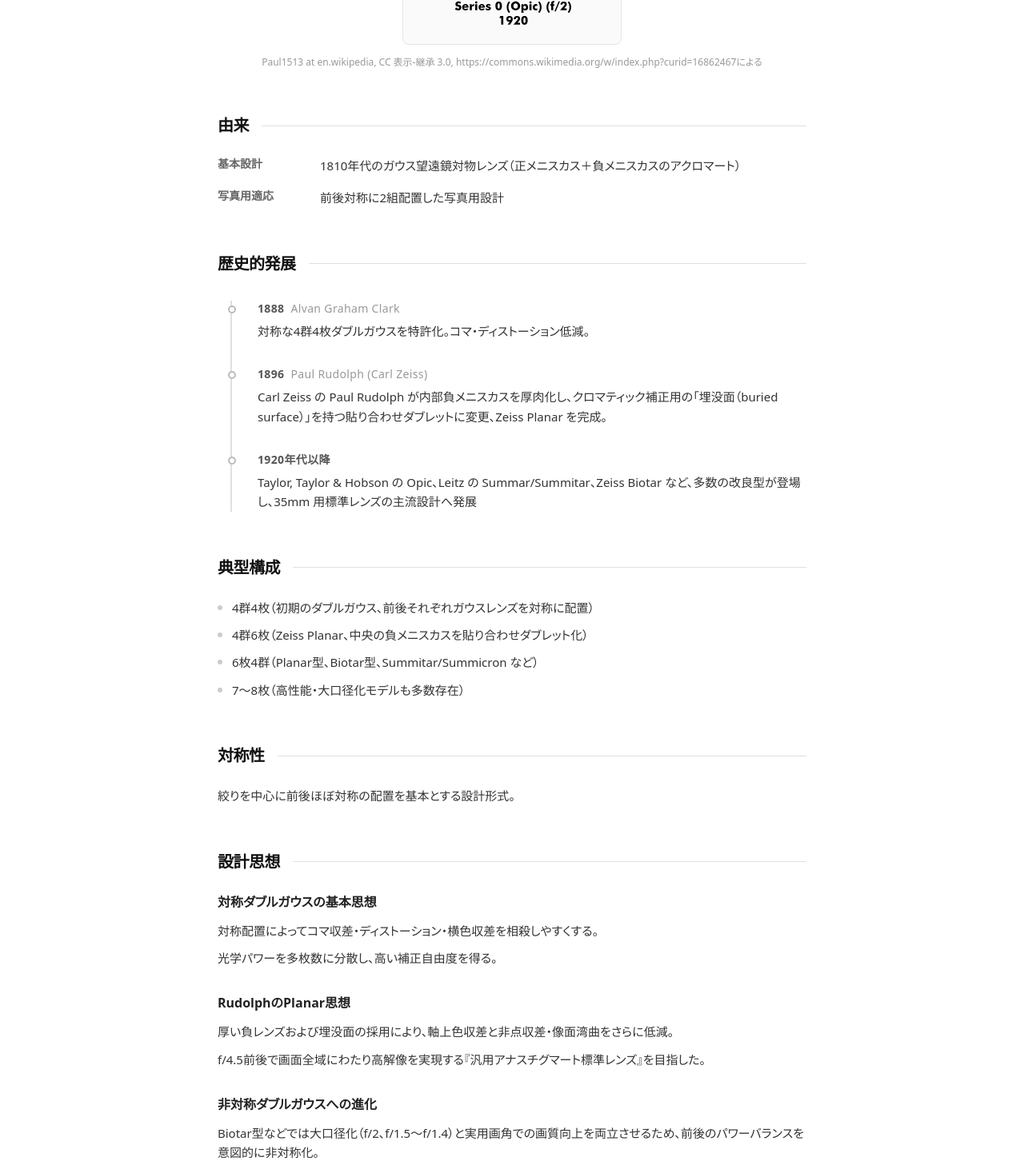
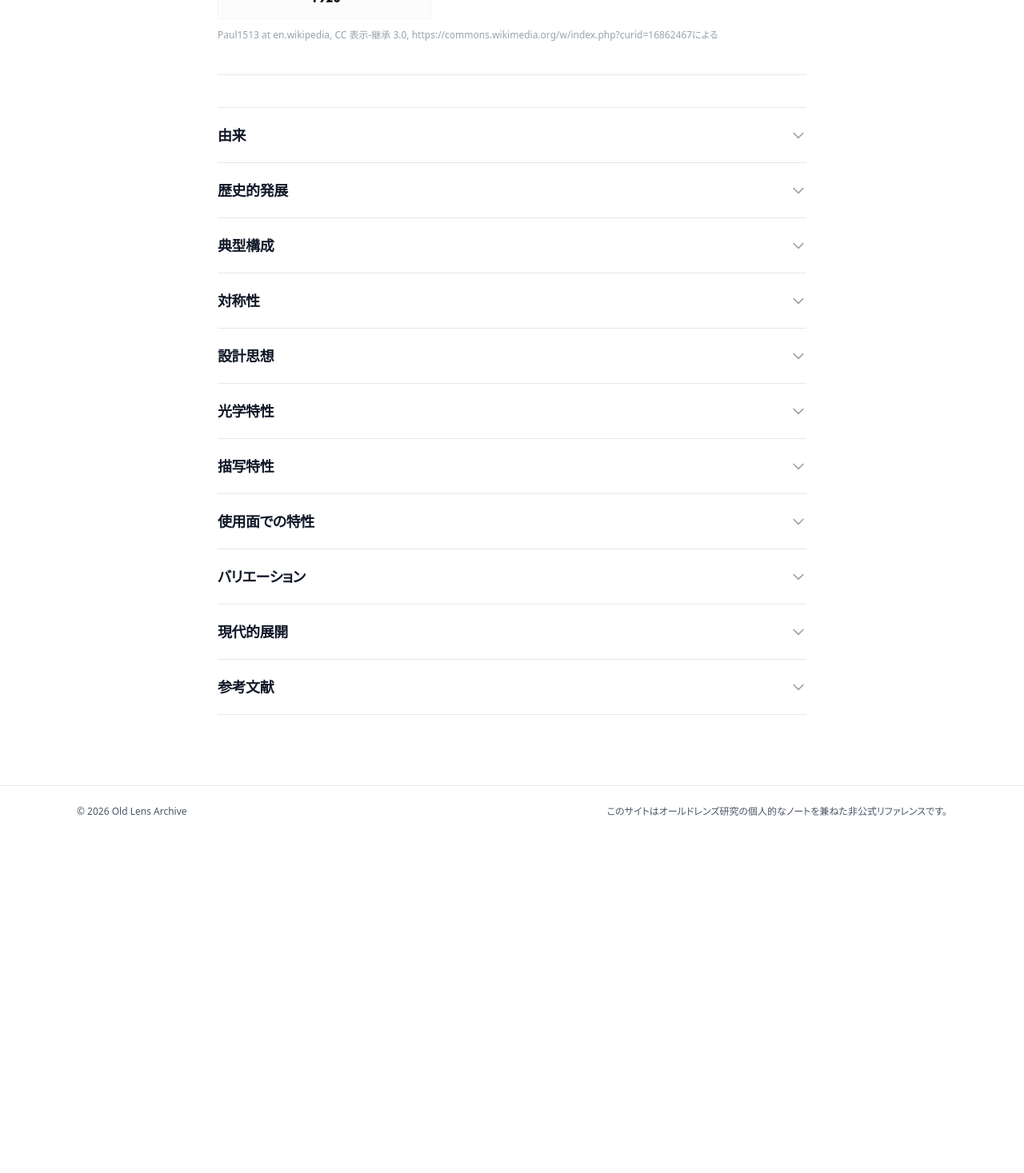
Before and after one commit to bon5o/ui-test, a Next.js app: page /design/double-gauss in a window 1280 px wide. Shown: the part 1060-2527 px from the top of the page at 80% size. After the commit the page ends 2107 px from the top, so only its background shows below. Built offline with nearby package versions, Linux system fonts and the light colour scheme.

Commit message:
feat: add CollapsibleSection component and refactor page layout
Introduce client-side accordion component and refactor layout.

```diff
--- a/app/design/[type]/page.tsx
+++ b/app/design/[type]/page.tsx
@@ -1,7 +1,7 @@
 import { notFound } from "next/navigation";
 import { getDesignById, getAllDesignIds } from "../../../lib/designs";
 import { PageContainer } from "../../../components/ui/PageContainer";
-import { SectionHeading } from "../../../components/ui/SectionHeading";
+import { CollapsibleSection } from "../../../components/ui/CollapsibleSection";
 
 type TextItem = { text: string; citations?: number[] };
 type TextItems = TextItem | TextItem[];
@@ -10,7 +10,7 @@ function renderTextItems(items: TextItems | undefined): React.ReactNode {
   if (!items) return null;
   const arr = Array.isArray(items) ? items : [items];
   return (
-    <ul className="space-y-2.5 text-[15px] leading-relaxed text-[#333]">
+    <ul className="space-y-2 text-[15px] leading-7 text-gray-700">
       {arr.map((item, i) => (
         <li key={i}>{item.text}</li>
       ))}
@@ -51,17 +51,16 @@ function renderOpticalCharacteristics(data: Record<string, unknown> | undefined)
   }
   if (items.length === 0) return null;
   return (
-    <section>
-      <SectionHeading>光学特性</SectionHeading>
-      <div className="mt-6 space-y-6">
+    <CollapsibleSection title="光学特性">
+      <div className="space-y-5">
         {items.map(({ label, content }) => (
           <div key={label}>
-            <h4 className="mb-2 text-sm font-semibold uppercase tracking-wider text-[#666]">{label}</h4>
+            <h4 className="mb-1.5 text-sm font-medium text-gray-500">{label}</h4>
             {content}
           </div>
         ))}
       </div>
-    </section>
+    </CollapsibleSection>
   );
 }
 
@@ -102,20 +101,20 @@ export default async function DesignDetailPage({ params }: PageProps) {
   return (
     <PageContainer className="!max-w-[800px]">
       {/* ── Header ── */}
-      <header className="pb-10 text-center">
-        <h1 className="text-4xl font-bold tracking-tight text-[#111] sm:text-5xl">
+      <header className="pb-8">
+        <h1 className="text-3xl font-bold tracking-tight text-gray-900 sm:text-4xl text-balance">
           {meta.name}
         </h1>
         {meta.english_name && (
-          <p className="mt-3 text-lg tracking-wide text-[#888]">
+          <p className="mt-2 text-base tracking-wide text-gray-400">
             {meta.english_name}
           </p>
         )}
       </header>
 
-      {/* ── Optical Diagram (hero position) ── */}
+      {/* ── Optical Diagram (always visible, near top) ── */}
       {media?.optical_formula && media.optical_formula.length > 0 && (
-        <figure className="mb-14">
+        <figure className="mb-10 border-b border-gray-200 pb-10">
           {media.optical_formula.map((item, i) => (
             <div key={i}>
               {item.src && (
@@ -123,15 +122,15 @@ export default async function DesignDetailPage({ params }: PageProps) {
                 <img
                   src={item.src}
                   alt={item.caption ?? "Optical diagram"}
-                  className="mx-auto max-w-full rounded-lg border border-[#e5e5e5] bg-[#fafafa] p-4"
+                  className="max-w-full rounded border border-gray-100 bg-gray-50/50 p-3"
                 />
               )}
-              <figcaption className="mt-3 space-y-0.5 text-center">
+              <figcaption className="mt-2.5 space-y-0.5">
                 {item.caption && (
-                  <p className="text-xs leading-relaxed text-[#999]">{item.caption}</p>
+                  <p className="text-xs leading-relaxed text-gray-400">{item.caption}</p>
                 )}
                 {(item.elements || item.groups) && (
-                  <p className="text-xs font-medium text-[#666]">
+                  <p className="text-xs font-medium text-gray-500">
                     {item.elements}枚{item.groups ? ` / ${item.groups}群` : ""}
                   </p>
                 )}
@@ -141,94 +140,88 @@ export default async function DesignDetailPage({ params }: PageProps) {
         </figure>
       )}
 
-      {/* ── Content sections ── */}
-      <div className="space-y-14">
+      {/* ── Collapsible content sections ── */}
+      <div className="divide-y divide-gray-200 border-t border-gray-200">
 
         {/* Origin */}
         {meta.origin && (
-          <section>
-            <SectionHeading>由来</SectionHeading>
-            <dl className="mt-6 space-y-4 text-[15px] leading-relaxed">
+          <CollapsibleSection title="由来">
+            <dl className="space-y-4 text-[15px] leading-7">
               {meta.origin.base_design && (
                 <div className="grid grid-cols-[7rem_1fr] gap-4">
-                  <dt className="text-sm font-semibold text-[#666]">基本設計</dt>
-                  <dd className="text-[#333]">{meta.origin.base_design}</dd>
+                  <dt className="text-sm font-medium text-gray-500">基本設計</dt>
+                  <dd className="text-gray-700">{meta.origin.base_design}</dd>
                 </div>
               )}
               {meta.origin.photographic_adaptation && (
                 <div className="grid grid-cols-[7rem_1fr] gap-4">
-                  <dt className="text-sm font-semibold text-[#666]">写真用適応</dt>
-                  <dd className="text-[#333]">{meta.origin.photographic_adaptation}</dd>
+                  <dt className="text-sm font-medium text-gray-500">写真用適応</dt>
+                  <dd className="text-gray-700">{meta.origin.photographic_adaptation}</dd>
                 </div>
               )}
             </dl>
-          </section>
+          </CollapsibleSection>
         )}
 
         {/* Historical Development — Timeline */}
         {meta.historical_development && meta.historical_development.length > 0 && (
-          <section>
-            <SectionHeading>歴史的発展</SectionHeading>
-            <div className="relative mt-8 ml-4 border-l-2 border-[#e0e0e0] pl-8">
+          <CollapsibleSection title="歴史的発展">
+            <div className="relative ml-3 border-l border-gray-200 pl-7">
               {meta.historical_development.map((item, i) => (
-                <div key={i} className="relative pb-8 last:pb-0">
-                  {/* Timeline dot */}
-                  <span className="absolute -left-[calc(2rem+5px)] top-1.5 h-2.5 w-2.5 rounded-full border-2 border-[#bbb] bg-white" />
-                  <p className="text-sm font-semibold tracking-wide text-[#555]">
+                <div key={i} className="relative pb-7 last:pb-0">
+                  <span className="absolute -left-[calc(1.75rem+3.5px)] top-1.5 h-[7px] w-[7px] rounded-full border-[1.5px] border-gray-300 bg-white" />
+                  <p className="text-sm font-medium text-gray-900">
                     {item.year ?? item.period}
                     {item.designer && (
-                      <span className="ml-2 font-normal text-[#999]">{item.designer}</span>
+                      <span className="ml-2 font-normal text-gray-400">{item.designer}</span>
                     )}
                   </p>
-                  <p className="mt-1.5 text-[15px] leading-relaxed text-[#333]">
+                  <p className="mt-1 text-[15px] leading-7 text-gray-700">
                     {item.description}
                   </p>
                 </div>
               ))}
             </div>
-          </section>
+          </CollapsibleSection>
         )}
 
         {/* Typical Configurations */}
         {basic_structure?.typical_configurations &&
           basic_structure.typical_configurations.length > 0 && (
-            <section>
-              <SectionHeading>典型構成</SectionHeading>
-              <ul className="mt-6 space-y-2.5 text-[15px] leading-relaxed text-[#333]">
+            <CollapsibleSection title="典型構成">
+              <ul className="space-y-2 text-[15px] leading-7 text-gray-700">
                 {basic_structure.typical_configurations.map((config, i) => (
                   <li key={i} className="flex gap-3">
-                    <span className="mt-[0.6em] h-1.5 w-1.5 shrink-0 rounded-full bg-[#ccc]" />
+                    <span className="mt-[0.65em] h-1 w-1 shrink-0 rounded-full bg-gray-300" />
                     <span>{config}</span>
                   </li>
                 ))}
               </ul>
-            </section>
+            </CollapsibleSection>
           )}
 
         {/* Symmetry */}
         {basic_structure?.symmetry && (
-          <section>
-            <SectionHeading>対称性</SectionHeading>
-            <p className="mt-6 text-[15px] leading-relaxed text-[#333]">
+          <CollapsibleSection title="対称性">
+            <p className="text-[15px] leading-7 text-gray-700">
               {basic_structure.symmetry.text}
             </p>
-          </section>
+          </CollapsibleSection>
         )}
 
         {/* Design Philosophy */}
         {basic_structure?.design_philosophy &&
           basic_structure.design_philosophy.length > 0 && (
-            <section>
-              <SectionHeading>設計思想</SectionHeading>
-              <div className="mt-6 space-y-8">
+            <CollapsibleSection title="設計思想">
+              <div className="space-y-6">
                 {basic_structure.design_philosophy.map((item, i) => (
                   <div key={i}>
-                    <h4 className="mb-3 text-base font-semibold text-[#222]">{item.section}</h4>
+                    <h4 className="mb-2 text-sm font-semibold text-gray-900">{item.section}</h4>
                     {renderTextItems(item.points)}
                   </div>
                 ))}
               </div>
-            </section>
+            </CollapsibleSection>
           )}
 
         {/* Optical Characteristics */}
@@ -236,9 +229,8 @@ export default async function DesignDetailPage({ params }: PageProps) {
 
         {/* Rendering Character */}
         {rendering_character && (
-          <section>
-            <SectionHeading>描写特性</SectionHeading>
-            <div className="mt-6 space-y-6">
+          <CollapsibleSection title="描写特性">
+            <div className="space-y-5">
               {Object.entries(rendering_character).map(([key, value]) => {
                 const labelMap: Record<string, string> = {
                   bokeh: "ボケ",
@@ -248,7 +240,7 @@ export default async function DesignDetailPage({ params }: PageProps) {
                 };
                 return (
                   <div key={key}>
-                    <h4 className="mb-2 text-sm font-semibold uppercase tracking-wider text-[#666]">
+                    <h4 className="mb-1.5 text-sm font-medium text-gray-500">
                       {labelMap[key] ?? key}
                     </h4>
                     {renderTextItems(value)}
@@ -256,14 +248,13 @@ export default async function DesignDetailPage({ params }: PageProps) {
                 );
               })}
             </div>
-          </section>
+          </CollapsibleSection>
         )}
 
         {/* Operational Characteristics */}
         {operational_characteristics && (
-          <section>
-            <SectionHeading>使用面での特性</SectionHeading>
-            <div className="mt-6 space-y-6">
+          <CollapsibleSection title="使用面での特性">
+            <div className="space-y-5">
               {Object.entries(operational_characteristics).map(([key, value]) => {
                 const labelMap: Record<string, string> = {
                   size_and_weight: "サイズ・重量",
@@ -272,7 +263,7 @@ export default async function DesignDetailPage({ params }: PageProps) {
                 };
                 return (
                   <div key={key}>
-                    <h4 className="mb-2 text-sm font-semibold uppercase tracking-wider text-[#666]">
+                    <h4 className="mb-1.5 text-sm font-medium text-gray-500">
                       {labelMap[key] ?? key}
                     </h4>
                     {renderTextItems(value)}
@@ -280,29 +271,27 @@ export default async function DesignDetailPage({ params }: PageProps) {
                 );
               })}
             </div>
-          </section>
+          </CollapsibleSection>
         )}
 
         {/* Variants */}
         {variants && variants.length > 0 && (
-          <section>
-            <SectionHeading>バリエーション</SectionHeading>
-            <div className="mt-6 space-y-6">
+          <CollapsibleSection title="バリエーション">
+            <div className="space-y-5">
               {variants.map((v, i) => (
-                <div key={i} className="rounded-lg border border-[#e8e8e8] bg-[#fcfcfc] px-6 py-5">
-                  <h4 className="mb-3 text-base font-semibold text-[#222]">{v.name}</h4>
+                <div key={i}>
+                  <h4 className="mb-2 text-sm font-semibold text-gray-900">{v.name}</h4>
                   {renderTextItems(v.description)}
                 </div>
               ))}
             </div>
-          </section>
+          </CollapsibleSection>
         )}
 
         {/* Modern Evolution */}
         {modern_evolution && (
-          <section>
-            <SectionHeading>現代的展開</SectionHeading>
-            <div className="mt-6 space-y-6">
+          <CollapsibleSection title="現代的展開">
+            <div className="space-y-5">
               {Object.entries(modern_evolution).map(([key, value]) => {
                 const labelMap: Record<string, string> = {
                   digital_optimization: "デジタル最適化",
@@ -310,7 +299,7 @@ export default async function DesignDetailPage({ params }: PageProps) {
                 };
                 return (
                   <div key={key}>
-                    <h4 className="mb-2 text-sm font-semibold uppercase tracking-wider text-[#666]">
+                    <h4 className="mb-1.5 text-sm font-medium text-gray-500">
                       {labelMap[key] ?? key}
                     </h4>
                     {renderTextItems(value)}
@@ -318,41 +307,39 @@ export default async function DesignDetailPage({ params }: PageProps) {
                 );
               })}
             </div>
-          </section>
+          </CollapsibleSection>
         )}
 
         {/* References */}
         {references && references.length > 0 && (
-          <section>
-            <SectionHeading>参考文献</SectionHeading>
-            <ol className="mt-6 space-y-3 text-sm leading-relaxed">
+          <CollapsibleSection title="参考文献">
+            <ol className="space-y-2.5 text-sm leading-relaxed">
               {references.map((ref) => (
-                <li key={ref.id} className="flex gap-3 text-[#444]">
-                  <span className="shrink-0 font-mono text-xs text-[#aaa]">[{ref.id}]</span>
+                <li key={ref.id} className="flex gap-3 text-gray-600">
+                  <span className="shrink-0 font-mono text-xs text-gray-300">[{ref.id}]</span>
                   <span>
                     {ref.url ? (
                       <a
                         href={ref.url}
                         target="_blank"
                         rel="noopener noreferrer"
-                        className="text-[#2563eb] underline decoration-[#2563eb]/30 underline-offset-2 transition-colors hover:decoration-[#2563eb]"
+                        className="text-gray-700 underline decoration-gray-300 underline-offset-2 transition-colors hover:text-gray-900 hover:decoration-gray-500"
                       >
                         {ref.title}
                       </a>
                     ) : (
-                      <span className="text-[#222]">{ref.title}</span>
+                      <span className="text-gray-700">{ref.title}</span>
                     )}
-                    <span className="ml-1 text-[#999]"> &mdash; {ref.author_or_source}</span>
+                    <span className="ml-1 text-gray-400"> &mdash; {ref.author_or_source}</span>
                   </span>
                 </li>
               ))}
             </ol>
-          </section>
+          </CollapsibleSection>
         )}
       </div>
 
-      {/* Bottom spacer */}
-      <div className="h-16" />
+      <div className="h-12" />
     </PageContainer>
   );
 }
--- /dev/null
+++ b/components/ui/CollapsibleSection.tsx
@@ -0,0 +1,74 @@
+"use client";
+
+import { useState, useRef, useEffect, type ReactNode } from "react";
+
+interface CollapsibleSectionProps {
+  title: string;
+  children: ReactNode;
+  defaultOpen?: boolean;
+}
+
+export function CollapsibleSection({
+  title,
+  children,
+  defaultOpen = false,
+}: CollapsibleSectionProps) {
+  const [isOpen, setIsOpen] = useState(defaultOpen);
+  const contentRef = useRef<HTMLDivElement>(null);
+  const [height, setHeight] = useState<number | undefined>(
+    defaultOpen ? undefined : 0
+  );
+
+  useEffect(() => {
+    if (!contentRef.current) return;
+    if (isOpen) {
+      setHeight(contentRef.current.scrollHeight);
+      const timer = setTimeout(() => setHeight(undefined), 300);
+      return () => clearTimeout(timer);
+    } else {
+      setHeight(contentRef.current.scrollHeight);
+      requestAnimationFrame(() => {
+        requestAnimationFrame(() => setHeight(0));
+      });
+    }
+  }, [isOpen]);
+
+  return (
+    <section className="border-b border-gray-200">
+      <button
+        type="button"
+        onClick={() => setIsOpen((prev) => !prev)}
+        className="flex w-full cursor-pointer items-center justify-between py-5 text-left transition-colors hover:bg-gray-50/60"
+        aria-expanded={isOpen}
+      >
+        <h2 className="text-lg font-semibold tracking-tight text-gray-900">
+          {title}
+        </h2>
+        <svg
+          className={`h-5 w-5 shrink-0 text-gray-400 transition-transform duration-300 ${
+            isOpen ? "rotate-180" : "rotate-0"
+          }`}
+          fill="none"
+          viewBox="0 0 24 24"
+          stroke="currentColor"
+          strokeWidth={2}
+          aria-hidden="true"
+        >
+          <path
+            strokeLinecap="round"
+            strokeLinejoin="round"
+            d="M19 9l-7 7-7-7"
+          />
+        </svg>
+      </button>
+      <div
+        style={{ height: height !== undefined ? `${height}px` : "auto" }}
+        className="overflow-hidden transition-[height] duration-300 ease-in-out"
+      >
+        <div ref={contentRef} className="pb-8 pt-2">
+          {children}
+        </div>
+      </div>
+    </section>
+  );
+}
```
Also changed, not shown: 1 other file (tests, documents, lock files or other folders).
